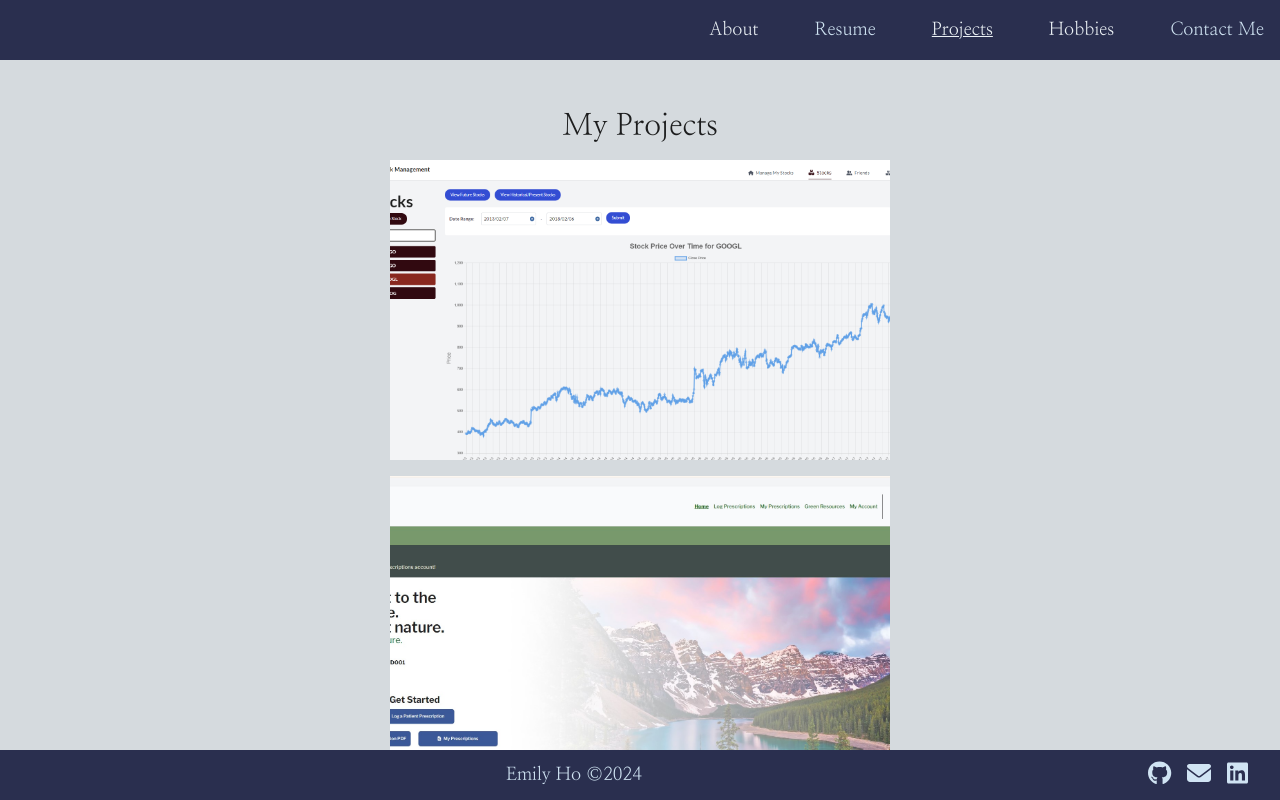
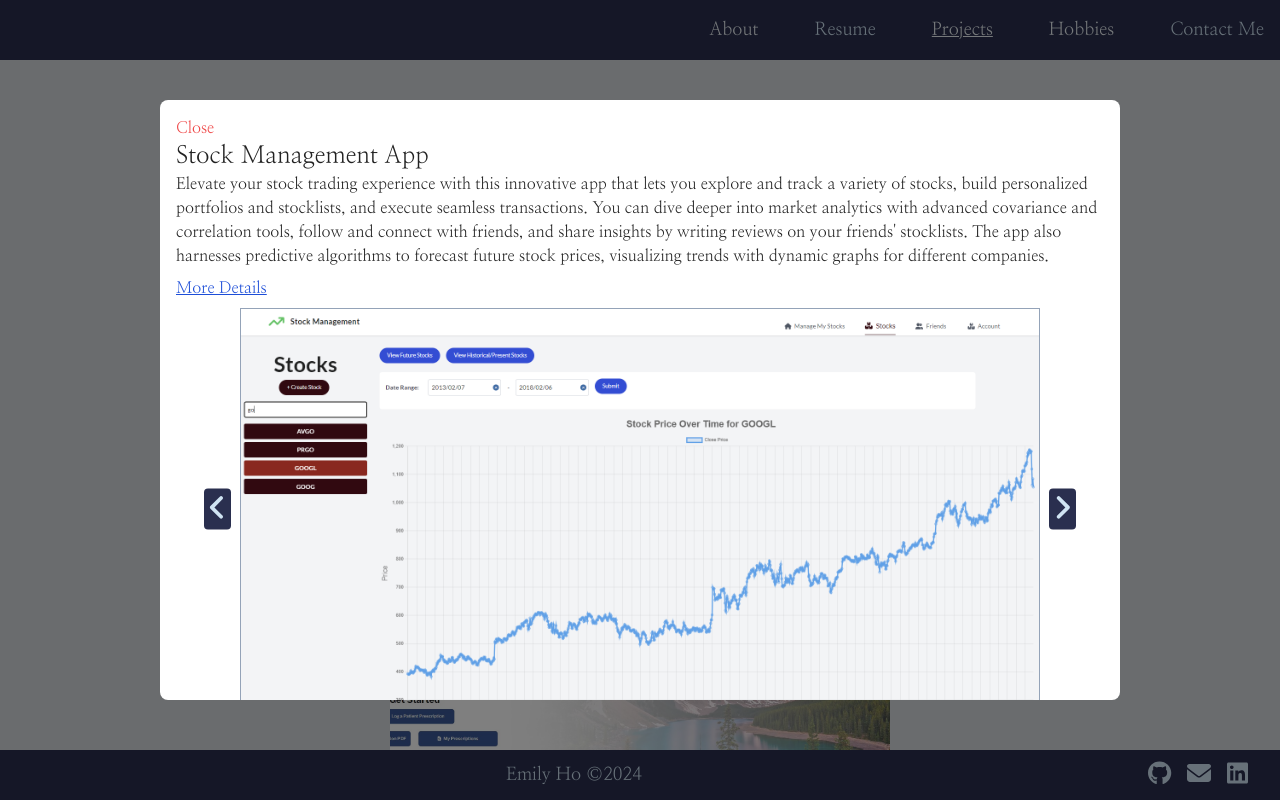
Before and after one commit to Emilyho11/personal-website, a React (Vite) app in the folder frontend/: page /projects in a window 1280 px wide. Both pictures are taken after a click on the element 640 px from the left and 310 px from the top of the page. Shown: the top 800 px of the page. Built offline with nearby package versions, Linux system fonts and the light colour scheme.

Commit message:
Changing project view functionality and layout

```diff
--- /dev/null
+++ b/frontend/src/components/ProjectModal.jsx
@@ -0,0 +1,38 @@
+import React, {useState} from 'react'
+import Slideshow from './Slideshow';
+
+const ProjectModal = ( { isVisible, onClose, project } ) => {
+    const [showMoreDetails, setShowMoreDetails] = useState(false);
+    if (!isVisible) return null;
+
+    const toggleShowMoreDetails = () => {
+        setShowMoreDetails((prev) => !prev);
+    };
+
+    return (
+        <div className='fixed inset-0 bg-black bg-opacity-50 flex items-center justify-center z-50'>
+            <div className='bg-white p-4 rounded-lg w-3/4 h-3/4 overflow-y-auto'>
+                <button onClick={onClose} className='text-right text-red-500'>Close</button>
+                <h2 className='text-2xl font-bold'>{project.name}</h2>
+                <p>{project.overallDescription}</p>
+                <button onClick={toggleShowMoreDetails} className='mt-2 text-blue-700 hover:text-blue-400 underline block'>
+                    {showMoreDetails ? 'Show Less' : 'More Details'}
+                </button>
+                {showMoreDetails && (
+                <div className='mt-2'>
+                    <ul className='list-disc pl-5'>
+                    {project.description.map((desc, i) => (
+                        <li key={i}>{desc}</li>
+                    ))}
+                    </ul>
+                </div>
+                )}
+                <div className='p-2'>
+                    <Slideshow images={project.images} ratio={project.ratio} />
+                </div>
+            </div>
+        </div>
+    );
+};
+
+export default ProjectModal
--- a/frontend/src/pages/Projects.jsx
+++ b/frontend/src/pages/Projects.jsx
@@ -60,6 +60,7 @@ import DisneyGuess from '../assets/images/game_carnival/disney_guess.png';
 import Maze from '../assets/images/game_carnival/maze.png';
 import CarnivalMainMenu from '../assets/images/game_carnival/main_menu.png';
 import CarnivalHome from '../assets/images/game_carnival/carnival_home.png';
+import ProjectModal from '../components/ProjectModal.jsx';
 
 
 const Projects = () => {
@@ -67,6 +68,7 @@ const Projects = () => {
   const [hoveredProject, setHoveredProject] = useState(null);
   const [showMoreDetails, setShowMoreDetails] = useState({});
   const [showMoreImages, setShowMoreImages] = useState({});
+  const [selectedProject, setSelectedProject] = useState(null);
 
   const toggleDescription = (index) => {
     console.log(`Toggling description for project ${index}`);
@@ -257,56 +259,24 @@ const Projects = () => {
             className='relative w-[500px] h-[300px] cursor-pointer'
             onMouseEnter={() => setHoveredProject(index)}
             onMouseLeave={() => setHoveredProject(null)}
+            onClick={() => setSelectedProject(project)}
           >
-            {!visibleDescriptions[index] ? (
-              <img
-              src={project.images[0]}
-              alt={project.name}
-              className='w-full h-full object-cover'
-              />
-            ) : (
-              <div>
-                <div className='flex bg-dark_blue text-white p-2 items-center'>
-                  <button onClick={() => hideDescription(index)} className='mr-2'>
-                    <FontAwesomeIcon icon={faArrowLeft} className='hover:text-zinc-400' />
-                  </button>
-                  <h3 className='text-lg font-bold underline mx-auto'>{project.name}</h3>
-              </div>
-                <div className='p-4 bg-white border border-gray-300 overflow-y-scroll h-[260px]'>
-                  <p>{project.overallDescription}</p>
-                  <button onClick={() => toggleShowMoreDetails(index)} className='mt-2 text-blue-700 hover:text-blue-400 underline block'>
-                    {showMoreDetails[index] ? 'Show Less' : 'More Details'}
-                  </button>
-                  {showMoreDetails[index] && (
-                    <div className='mt-2'>
-                      <ul className='list-disc pl-5'>
-                        {project.description.map((desc, i) => (
-                          <li key={i}>{desc}</li>
-                        ))}
-                      </ul>
-                    </div>
-                  )}
-                  <button onClick={() => toggleShowMoreImages(index)} className='mt-2 text-blue-700 hover:text-blue-400 underline block'>
-                    {showMoreImages[index] ? 'Show Less Images' : 'Show More Images'}
-                  </button>
-                  {showMoreImages[index] && (
-                    <div className='p-2'>
-                        <Slideshow images={project.images} ratio={project.ratio} />
-                    </div>
-                  )}
-                </div>
-              </div>
-            )}
-            {hoveredProject === index && !visibleDescriptions[index] && (
-              <div
-                className="absolute inset-0 bg-black bg-opacity-70 text-white flex items-center justify-center px-2 py-1"
-                onClick={() => toggleDescription(index)}>
-                {project.name}
+            <img src={project.images[0]} alt={project.name} className='w-full h-full object-cover'/>
+            {hoveredProject === index && (
+              <div className='absolute inset-0 bg-black bg-opacity-70 text-white flex items-center justify-center'>
+                <span className='text-lg font-bold'>{project.name}</span>
               </div>
             )}
           </div>
         ))}
       </div>
+      {selectedProject && (
+        <ProjectModal
+          isVisible={selectedProject !== null}
+          onClose={() => setSelectedProject(null)}
+          project={selectedProject}
+        />
+      )}
     </ContentContainer>
   );
 }
```
